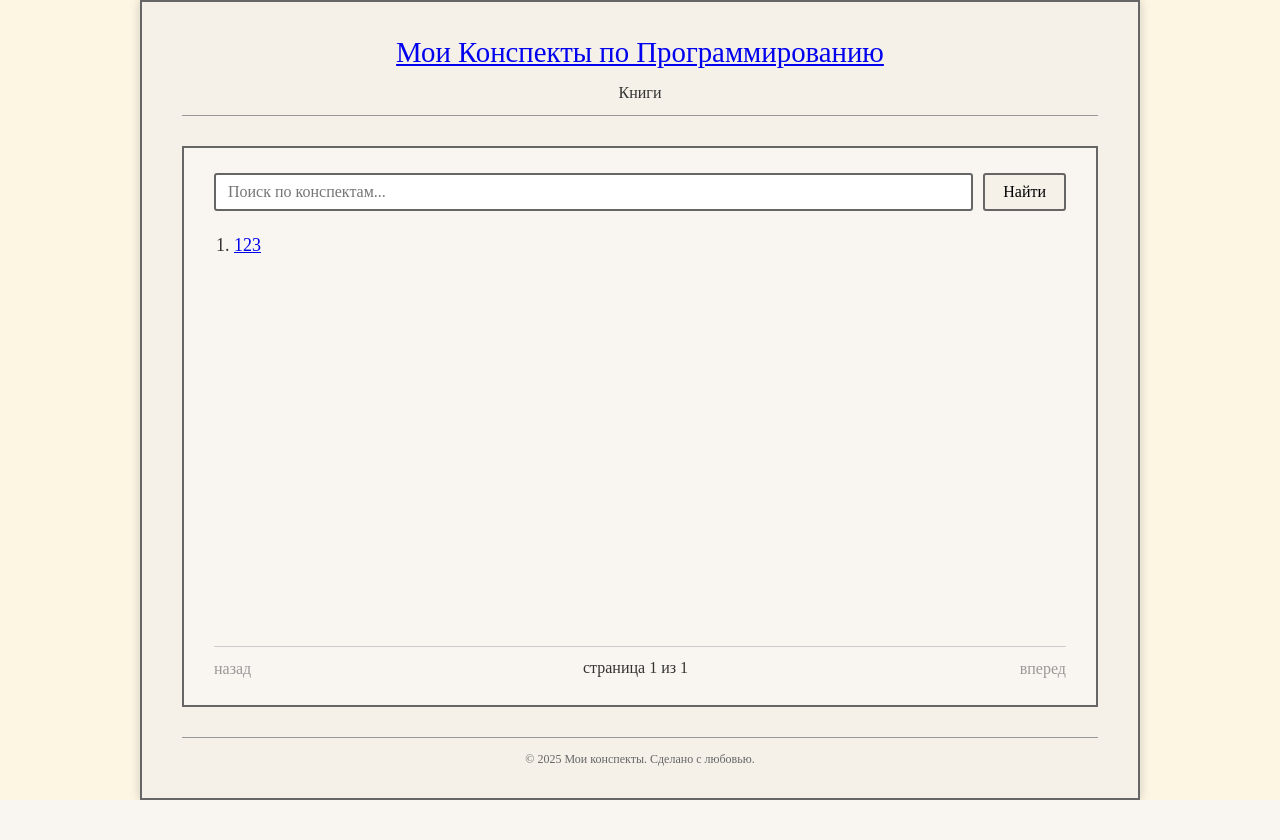
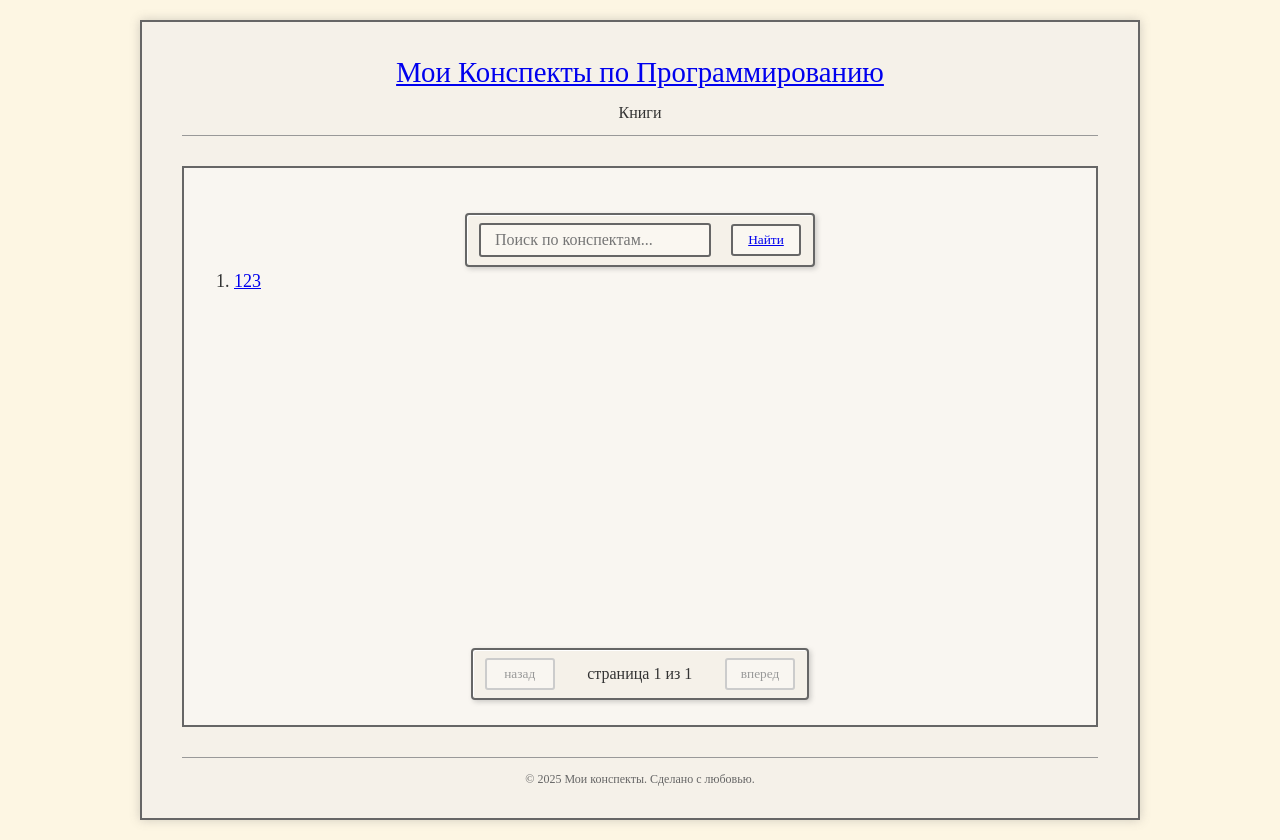
Before and after one commit to DmitryRzhansky/site_conspect, a Django app: page / in a window 1280 px wide. Before the commit the page ends 800 px from the top, so only its background shows below. Run offline with Django 5.2, Linux system fonts and the light colour scheme; some libraries are stand-ins or nearby versions.

Commit message:
Updated frontend

```diff
--- a/books/templates/books/books_list.html
+++ b/books/templates/books/books_list.html
@@ -8,7 +8,7 @@
   <li>
     <a href="{% url 'chapter_detail' book.id 1 %}">{{ book.title }}</a>
     {% if book.cover %}
-        <br><img src="{{ book.cover.url }}" alt="Обложка {{ book.title }}" style="max-width: 150px;">
+    <br><img src="{{ book.cover.url }}" alt="Обложка {{ book.title }}" style="max-width: 150px;" />
     {% endif %}
   </li>
   {% empty %}
--- a/main/templates/main/base.html
+++ b/main/templates/main/base.html
@@ -6,7 +6,11 @@
   <meta charset="UTF-8" />
   <meta name="viewport" content="width=device-width, initial-scale=1" />
   <title>{% block title %}Конспекты по программированию{% endblock %}</title>
-  <link rel="stylesheet" href="{% static 'deps/css/style.css' %}">
+  <link rel="stylesheet" href="{% static 'deps/css/base.css' %}">
+  <link rel="stylesheet" href="{% static 'deps/css/layout.css' %}">
+  <link rel="stylesheet" href="{% static 'deps/css/typography.css' %}">
+  <link rel="stylesheet" href="{% static 'deps/css/components.css' %}">
+  <link rel="stylesheet" href="{% static 'deps/css/chapter.css' %}">
   <link href="https://cdnjs.cloudflare.com/ajax/libs/prism/1.29.0/themes/prism-tomorrow.min.css" rel="stylesheet" />
 </head>
 <body>
--- /dev/null
+++ b/static/deps/css/base.css
@@ -0,0 +1,81 @@
+/* Сбросы */
+* {
+  margin: 0;
+  padding: 0;
+  box-sizing: border-box;
+  font-family: 'Times New Roman', Times, serif;
+}
+
+body {
+  background-color: #fdf6e3; /* светлый бежевый фон страницы */
+  color: #333333;
+  font-size: 16px;
+  line-height: 1.4;
+  padding: 20px;
+  min-height: 100vh;
+  display: flex;
+  justify-content: center;
+  align-items: flex-start;
+}
+
+.search-bar {
+  margin: 20px auto 0 auto;
+  padding: 8px 12px;
+  width: fit-content;
+  min-width: 250px;
+  border: 2px solid #666666;
+  background-color: #f5f1e9;
+  box-shadow:
+    inset 1px 1px 0 #fff,
+    2px 2px 5px rgba(102, 102, 102, 0.3);
+  font-family: 'Times New Roman', Times, serif;
+  font-size: 16px;
+  color: #333333;
+  display: flex;
+  align-items: center;
+  justify-content: center;
+  gap: 20px;
+  border-radius: 4px;
+}
+
+.search-bar input[type="text"] {
+  background-color: #faf7f1;
+  border: 2px solid #666666;
+  padding: 6px 14px;
+  font-family: 'Times New Roman', Times, serif;
+  font-size: 16px;
+  color: #000000;
+  border-radius: 3px;
+  min-width: 150px;
+  transition: background-color 0.3s, border-color 0.3s, color 0.3s;
+  outline: none;
+}
+
+.search-bar input[type="text"]:focus {
+  background-color: #e0dbd3;
+  border-color: #0000ee;
+  color: #551a8b;
+}
+
+.search-bar button {
+  background-color: #faf7f1;
+  border: 2px solid #666666;
+  padding: 6px 14px;
+  cursor: pointer;
+  text-decoration: underline;
+  color: #0000ee;
+  font-weight: normal;
+  font-family: 'Times New Roman', Times, serif;
+  border-radius: 3px;
+  transition: background-color 0.3s, border-color 0.3s, color 0.3s;
+  display: inline-block;
+  min-width: 70px;
+  text-align: center;
+  user-select: none;
+}
+
+.search-bar button:hover {
+  background-color: #e0dbd3;
+  border-color: #0000ee;
+  color: #551a8b;
+}
--- /dev/null
+++ b/static/deps/css/components.css
@@ -0,0 +1,64 @@
+/* Обертка пагинации */
+.pagination {
+  margin: 20px auto 0 auto;
+  padding: 8px 12px;
+  width: fit-content;
+  min-width: 250px;
+  border: 2px solid #666666;
+  background-color: #f5f1e9;
+  box-shadow:
+    inset 1px 1px 0 #fff,
+    2px 2px 5px rgba(102, 102, 102, 0.3);
+  font-family: 'Times New Roman', Times, serif;
+  font-size: 16px;
+  color: #333333;
+  display: flex;
+  align-items: center;
+  justify-content: center;
+  gap: 20px;
+  border-radius: 4px;
+}
+
+/* Кнопки пагинации */
+.pagination button,
+.pagination a {
+  background-color: #faf7f1;
+  border: 2px solid #666666;
+  padding: 6px 14px;
+  cursor: pointer;
+  text-decoration: underline;
+  color: #0000ee;
+  font-weight: normal;
+  font-family: 'Times New Roman', Times, serif;
+  border-radius: 3px;
+  transition: background-color 0.3s, border-color 0.3s, color 0.3s;
+  display: inline-block;
+  min-width: 70px;
+  text-align: center;
+  user-select: none;
+}
+
+/* Отключенные кнопки */
+.pagination button[disabled],
+.pagination span {
+  color: #999999;
+  cursor: default;
+  text-decoration: none;
+  border-color: #ccc;
+  background-color: #f9f6f1;
+}
+
+/* Ховеры для активных кнопок и ссылок */
+.pagination button:hover:not([disabled]),
+.pagination a:hover {
+  background-color: #e0dbd3;
+  border-color: #0000ee;
+  color: #551a8b;
+}
+
+/* Текст страницы посередине */
+.pagination > div {
+  min-width: 130px;
+  text-align: center;
+  user-select: none;
+}
--- a/static/deps/css/style.css
+++ /dev/null
@@ -1,224 +0,0 @@
-/* Сбросы */
-* {
-  margin: 0;
-  padding: 0;
-  box-sizing: border-box;
-  font-family: 'Times New Roman', Times, serif;
-}
-
-body {
-  background-color: #fdf6e3; /* светлый бежевый фон страницы */
-  color: #333333; /* темно-серый текст */
-  font-size: 16px;
-  line-height: 1.4;
-  padding: 20px;
-  height: 100vh;
-  display: flex;
-  justify-content: center;
-  align-items: center;
-}
-
-.container {
-  width: 1000px;
-  min-height: 800px;
-  background-color: #f5f1e9; /* чуть тёплый кремовый */
-  border: 2px solid #666666;
-  box-shadow: 0 0 10px rgba(102, 102, 102, 0.3);
-  display: flex;
-  flex-direction: column;
-  padding: 30px 40px;
-  box-sizing: border-box;
-}
-
-/* Хедер */
-header {
-  border-bottom: 1px solid #999999;
-  padding-bottom: 10px;
-  text-align: center;
-}
-
-header h1 {
-  font-weight: normal;
-  font-size: 1.8rem;
-  color: #444444;
-}
-
-nav {
-  margin-top: 10px;
-}
-
-nav ul {
-  list-style: none;
-  padding: 0;
-  display: table;
-  margin: 0 auto;
-  border-collapse: collapse;
-}
-
-nav ul li {
-  display: table-cell;
-  padding: 0 15px;
-  border-right: 1px solid #999999;
-}
-
-nav ul li:last-child {
-  border-right: none;
-}
-
-nav a {
-  text-decoration: none;
-  color: #333333;
-  font-weight: normal;
-}
-
-nav a:hover {
-  text-decoration: underline;
-  color: #000000;
-}
-
-/* Основной блок */
-main {
-  flex-grow: 1; /* занимает все свободное пространство */
-  margin-top: 30px;
-  margin-bottom: 30px;
-  background-color: #f9f6f1; /* светлый кремовый, не белый */
-  border: 2px solid #666666;
-  padding: 25px 30px;
-  box-sizing: border-box;
-  overflow-y: auto; /* если контента много, будет скролл */
-
-  display: flex;
-  flex-direction: column;
-}
-
-/* Список конспектов */
-.notes-list {
-  margin-bottom: 20px;
-  font-size: 18px;
-  line-height: 1.6;
-  flex-grow: 1; /* чтобы занимать максимум места */
-  overflow-y: auto;
-}
-
-.notes-list ol {
-  padding-left: 20px;
-}
-
-.notes-list ol li {
-  margin-bottom: 12px;
-}
-
-.notes-list ol li a {
-  color: #0000ee; /* дефолтный синий */
-  text-decoration: underline;
-  cursor: pointer;
-  font-size: 18px;
-}
-
-.notes-list ol li a:hover {
-  color: #551a8b; /* дефолтный фокусный цвет */
-}
-
-/* Пагинация */
-.pagination {
-  display: flex;
-  justify-content: space-between;
-  font-size: 16px;
-  color: #333333;
-  padding-top: 10px;
-  border-top: 1px solid #ccc;
-}
-
-/* Кнопки пагинации */
-.pagination button {
-  background: none;
-  border: none;
-  color: #0000ee;
-  cursor: pointer;
-  font-family: 'Times New Roman', Times, serif;
-  font-size: 16px;
-  padding: 0;
-  text-decoration: underline;
-}
-
-.pagination button:disabled {
-  color: #999999;
-  cursor: default;
-  text-decoration: none;
-}
-
-/* Футер */
-footer {
-  border-top: 1px solid #999999;
-  padding-top: 10px;
-  text-align: center;
-  font-size: 0.9rem;
-  color: #666666;
-  user-select: none;
-}
-
-/* Поисковая панель */
-.search-bar {
-  display: flex;
-  margin-bottom: 20px;
-  gap: 10px;
-}
-
-.search-bar input[type="text"] {
-  flex-grow: 1;
-  padding: 8px 12px;
-  font-family: 'Times New Roman', Times, serif;
-  font-size: 16px;
-  border: 2px solid #666666;
-  border-radius: 3px;
-  background-color: #fff;
-  box-sizing: border-box;
-  transition: border-color 0.3s;
-}
-
-.search-bar input[type="text"]:focus {
-  outline: none;
-  border-color: #0000ee;
-}
-
-.search-bar button {
-  padding: 8px 18px;
-  font-family: 'Times New Roman', Times, serif;
-  font-size: 16px;
-  border: 2px solid #666666;
-  background-color: #f5f1e9;
-  cursor: pointer;
-  border-radius: 3px;
-  transition: background-color 0.3s, border-color 0.3s;
-}
-
-.search-bar button:hover {
-  background-color: #e0dbd3;
-  border-color: #0000ee;
-}
-
-.pagination-button, .chapter-nav-link {
-  color: #0000ee;
-  text-decoration: underline;
-  font-family: 'Times New Roman', Times, serif;
-  font-size: 16px;
-  background: none;
-  border: none;
-  cursor: pointer;
-}
-
-.pagination-button[disabled] {
-  color: #999999;
-  cursor: default;
-  text-decoration: none;
-}
-
-.chapter-nav-link:hover, .pagination-button:hover:not([disabled]) {
-  color: #551a8b;
-}
-
-.chapter-content {
-  white-space: pre-wrap;  /* перенос строк и сохранение пробелов */
-  word-wrap: break-word;  /* перенос слов, чтобы не выходили за границы */
-  overflow-wrap: break-word;
-}
--- /dev/null
+++ b/static/deps/css/typography.css
@@ -0,0 +1,26 @@
+.notes-list {
+  margin-bottom: 20px;
+  font-size: 18px;
+  line-height: 1.6;
+  flex-grow: 1;
+  overflow-y: auto;
+}
+
+.notes-list ol {
+  padding-left: 20px;
+}
+
+.notes-list ol li {
+  margin-bottom: 12px;
+}
+
+.notes-list ol li a {
+  color: #0000ee;
+  text-decoration: underline;
+  cursor: pointer;
+  font-size: 18px;
+}
+
+.notes-list ol li a:hover {
+  color: #551a8b;
+}
--- /dev/null
+++ b/static/deps/js/main.js
@@ -0,0 +1,23 @@
+function searchInPage() {
+  const query = document.getElementById('search-input').value.trim().toLowerCase();
+  const content = document.getElementById('chapter-content');
+  if (!query) {
+    alert('Введите текст для поиска');
+    return;
+  }
+
+  // Снимаем старые подсветки
+  content.innerHTML = content.innerHTML.replace(/<mark>(.*?)<\/mark>/gi, '$1');
+
+  const text = content.innerText.toLowerCase();
+  if (!text.includes(query)) {
+    alert('Ничего не найдено на этой странице.');
+    return;
+  }
+
+  // Экранирование спецсимволов в поисковом запросе
+  const escapedQuery = query.replace(/[-\/\\^$*+?.()|[\]{}]/g, '\\$&');
+  const regex = new RegExp(`(${escapedQuery})`, 'gi');
+
+  content.innerHTML = content.innerHTML.replace(regex, '<mark>$1</mark>');
+}
```
Also changed, not shown: books/templates/books/chapter_detail.html (+12 -34 lines), static/deps/css/chapter.css (added, +40 -0 lines), static/deps/css/layout.css (added, +78 -0 lines). Lines whose indentation alone changed are shown as unchanged.
